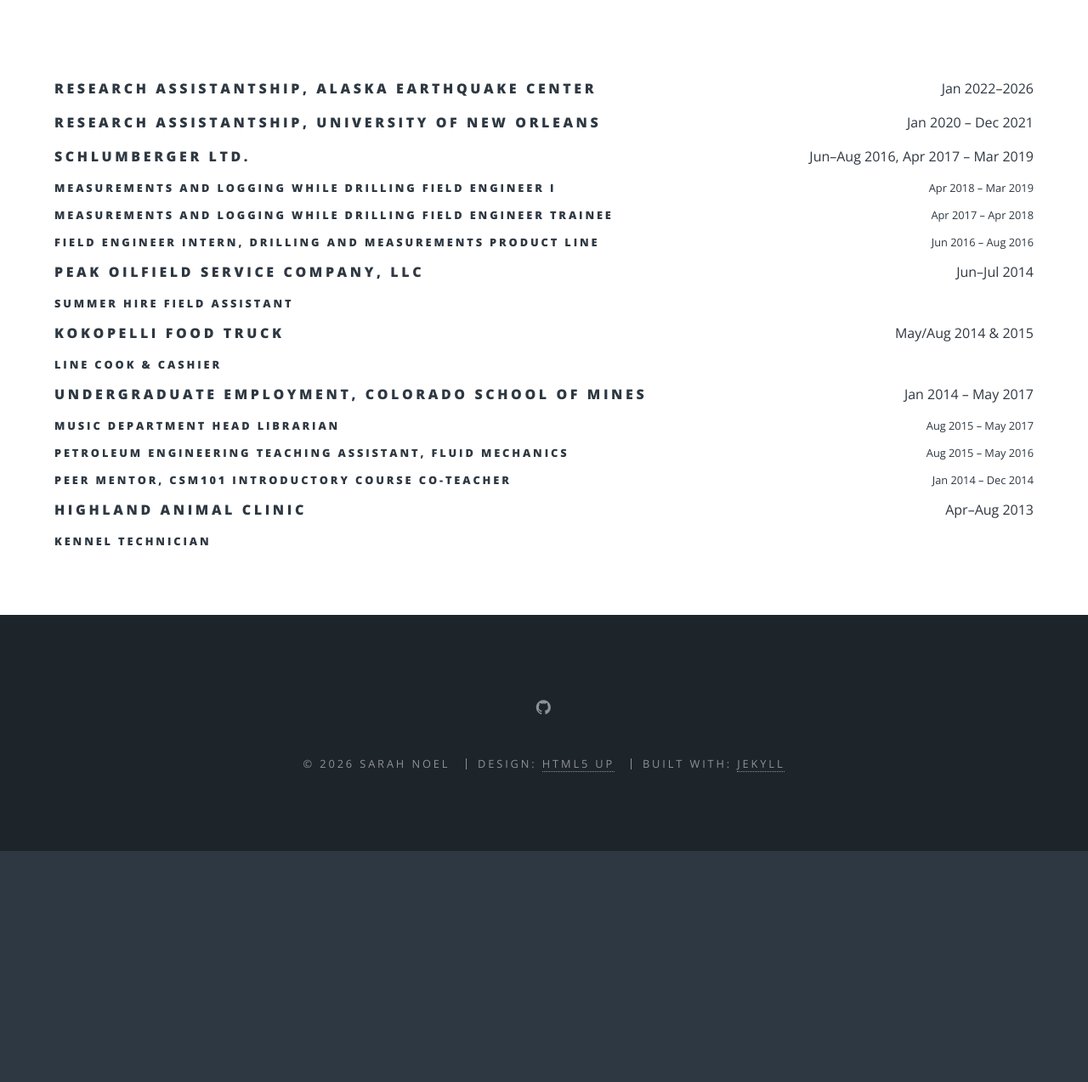
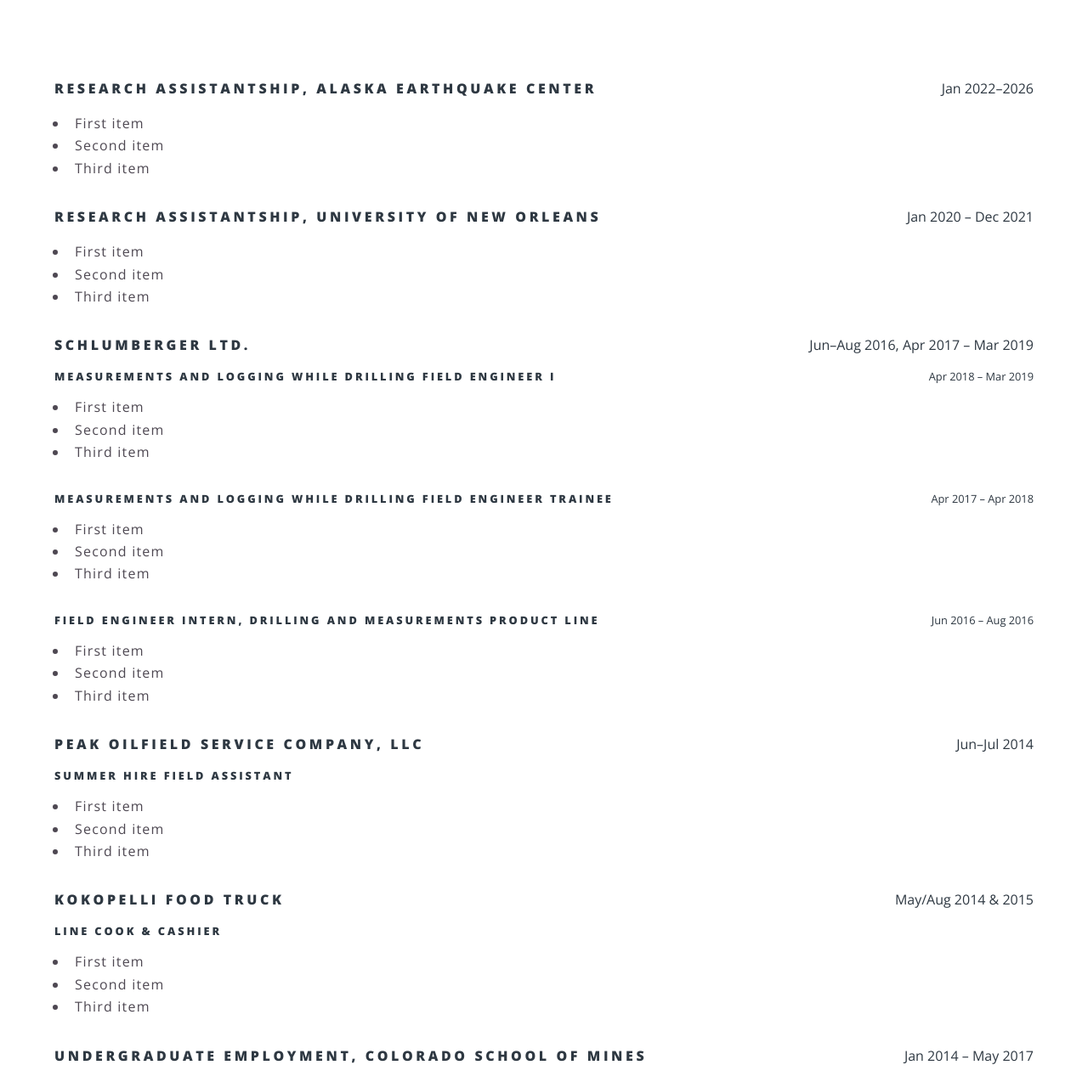
Before and after one commit to aknoel/academic, a Jekyll site: the page built from employment.html, in a window 1280 px wide and 1400 px high, scrolled down 213 px, cut to the strip 126-1400 px from the top of the window. Shown: the whole strip at 85% size. Built offline with Jekyll 4.4.1, drawn with Linux system fonts in a browser that asks for light colours; before the commit the page ends 1341 px from its top, so only the background shows below that; some of the changed text lies outside the part shown.

Commit message:
added lists to employment page

```diff
--- a/employment.html
+++ b/employment.html
@@ -6,24 +6,59 @@ subtitle:
 
 <!-- University of Alaska Fairbanks-->
 <h4>Research Assistantship, Alaska Earthquake Center <span class="date">Jan 2022–2026</span></h4>
+    <ul>
+        <li>First item</li>
+        <li>Second item</li>
+        <li>Third item</li>
+    </ul>
 
 <!-- University of New Orleans-->
 <h4>Research Assistantship, University of New Orleans <span class="date">Jan 2020 – Dec 2021</span></h4>
+    <ul>
+        <li>First item</li>
+        <li>Second item</li>
+        <li>Third item</li>
+    </ul>
 
 <!-- Professional Employment-->
 <h4>Schlumberger Ltd. <span class="date">Jun–Aug 2016, Apr 2017 – Mar 2019</span></h4>
     <h5>Measurements and Logging While Drilling Field Engineer I <span class="date">Apr 2018 – Mar 2019</span></h5>
+        <ul>
+            <li>First item</li>
+            <li>Second item</li>
+            <li>Third item</li>
+        </ul>
+
 
     <h5>Measurements and Logging While Drilling Field Engineer Trainee <span class="date">Apr 2017 – Apr 2018</span></h5>
+        <ul>
+            <li>First item</li>
+            <li>Second item</li>
+            <li>Third item</li>
+        </ul>
 
     <h5>Field Engineer Intern, Drilling and Measurements Product Line <span class="date">Jun 2016 – Aug 2016</span></h5>
+        <ul>
+            <li>First item</li>
+            <li>Second item</li>
+            <li>Third item</li>
+        </ul>
 
 <h4>Peak Oilfield Service Company, LLC <span class="date">Jun–Jul 2014</span></h4>
     <h5>Summer Hire Field Assistant </h5>
-
+        <ul>
+            <li>First item</li>
+            <li>Second item</li>
+            <li>Third item</li>
+        </ul>
 
 <h4>Kokopelli Food Truck <span class="date">May/Aug 2014 & 2015</span></h4>
     <h5>Line Cook & Cashier </h5>
+        <ul>
+            <li>First item</li>
+            <li>Second item</li>
+            <li>Third item</li>
+        </ul>
 
 <!-- Colorado School of Mines-->
 <h4>Undergraduate Employment, Colorado School of Mines <span class="date">Jan 2014 – May 2017</span></h4>
@@ -34,3 +69,8 @@ subtitle:
 <!-- High School Employment-->
 <h4>Highland Animal Clinic <span class="date">Apr–Aug 2013</span></h4>
     <h5>Kennel Technician </h5>
+        <ul>
+            <li>First item</li>
+            <li>Second item</li>
+            <li>Third item</li>
+        </ul>
```
